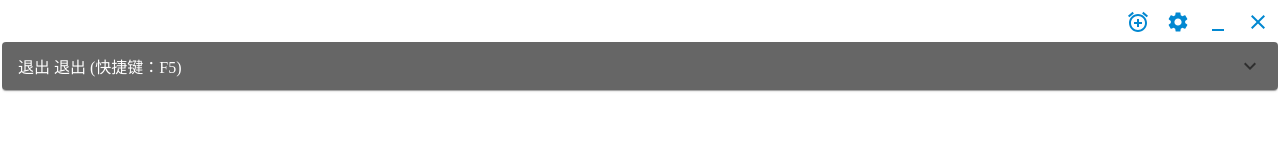
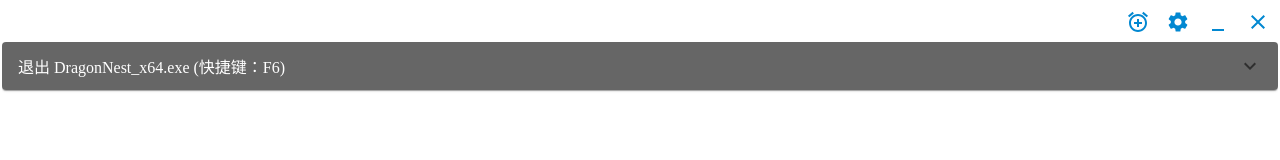
Before and after one commit to wrxx97/dn-killer, a React (Vite) app: page / in a window 1280 px wide. Shown: the top 160 px of the page. Built offline with nearby package versions, Linux system fonts and the light colour scheme.

Commit message:
fix default process

```diff
--- a/src-tauri/tauri.conf.json
+++ b/src-tauri/tauri.conf.json
@@ -43,7 +43,7 @@
     "bundle": {
       "active": true,
       "targets": "all",
-      "identifier": "com.tauri.dev",
+      "identifier": "site.wrxx",
       "icon": [
         "icons/32x32.png",
         "icons/128x128.png",
--- a/src/stores/index.ts
+++ b/src/stores/index.ts
@@ -43,10 +43,10 @@
 
 const exitTask: Task = {
   id: "exit",
-  title: "退出",
+  title: "DragonNest_x64.exe",
   duration: -1,
   completed: false,
-  hotkey: "F5",
+  hotkey: "F6",
   type: "exit",
   processName: "WeChat.exe",
 };
```
